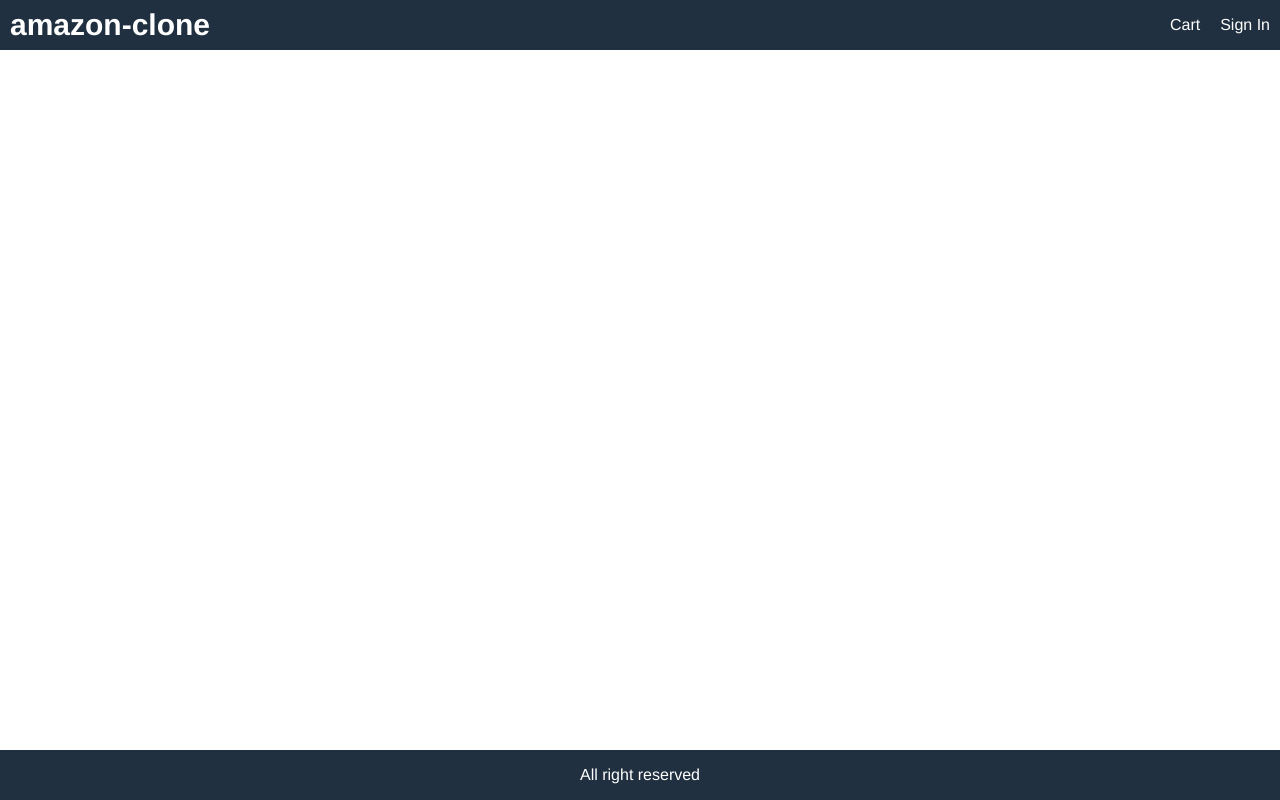
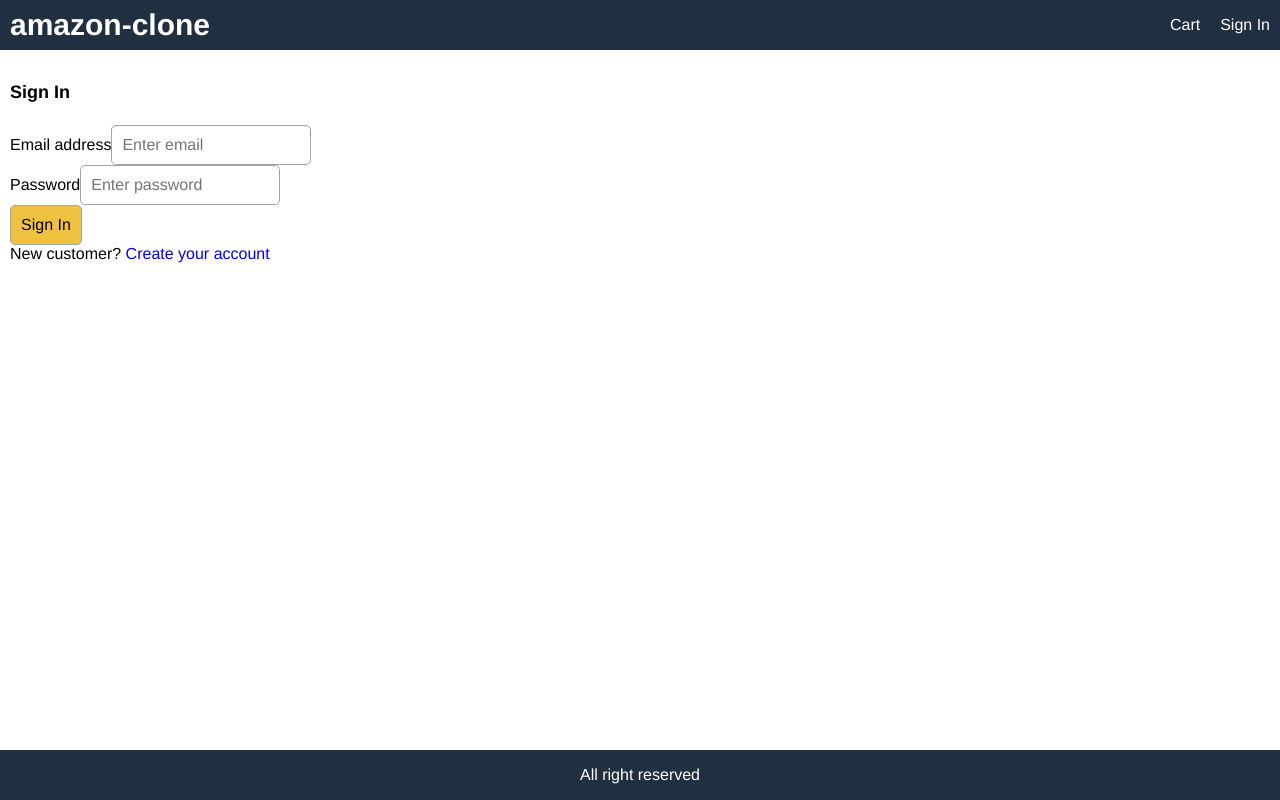
Before and after one commit to kholub1989/amazon-clone-full-ecomm, a React (Create React App) app in the folder web/: page /signin in a window 1280 px wide. Built offline with nearby package versions, Linux system fonts and the light colour scheme.

Commit message:
create SigninScreen

```diff
--- a/web/src/App.js
+++ b/web/src/App.js
@@ -1,10 +1,11 @@
 import React from "react";
 import { Link } from "react-router-dom";
 import { BrowserRouter as Router, Route } from "react-router-dom";
+import { useSelector } from "react-redux";
 import HomeScreen from "./screens/HomeScreen";
 import ProductScreen from "./screens/ProductScreen";
 import CartScreen from "./screens/CartScreen";
-import { useSelector } from "react-redux";
+import SigninScreen from "./screens/SigninScreen";
 
 function App() {
   const cart = useSelector((state) => state.cart);
@@ -31,6 +32,7 @@
         <main>
           <Route path="/cart/:id?" component={CartScreen} />
           <Route path="/product/:id" component={ProductScreen} />
+          <Route path="/signin" component={SigninScreen} />
           <Route path="/" component={HomeScreen} exact />
         </main>
         <footer className="row center">All right reserved</footer>
--- /dev/null
+++ b/web/src/screens/SigninScreen.js
@@ -0,0 +1,53 @@
+import React, { useState } from "react";
+import { Link } from "react-router-dom";
+
+export default function SigninScreen() {
+  const [email, setEmail] = useState("");
+  const [password, setPassword] = useState("");
+
+  const submitHandler = (e) => {
+    e.preventDefault();
+    // TODO; signin action
+  };
+  return (
+    <div>
+      <form className="form" onSubmit={submitHandler}>
+        <div>
+          <h1>Sign In</h1>
+        </div>
+        <div>
+          <label htmlFor="email">Email address</label>
+          <input
+            type="email"
+            id="email"
+            placeholder="Enter email"
+            required
+            onChange={(e) => setEmail(e.target.value)}
+          ></input>
+        </div>
+        <div>
+          <label htmlFor="Password">Password</label>
+          <input
+            type="password"
+            id="password"
+            placeholder="Enter password"
+            required
+            onChange={(e) => setPassword(e.target.value)}
+          ></input>
+        </div>
+        <div>
+          <label />
+          <button className="primary" type="submit">
+            Sign In
+          </button>
+        </div>
+        <div>
+          <label />
+          <div>
+            New customer? <Link to="/register">Create your account</Link>
+          </div>
+        </div>
+      </form>
+    </div>
+  );
+}
```
Also changed, not shown: 2 other files (tests, documents, lock files or other folders).
